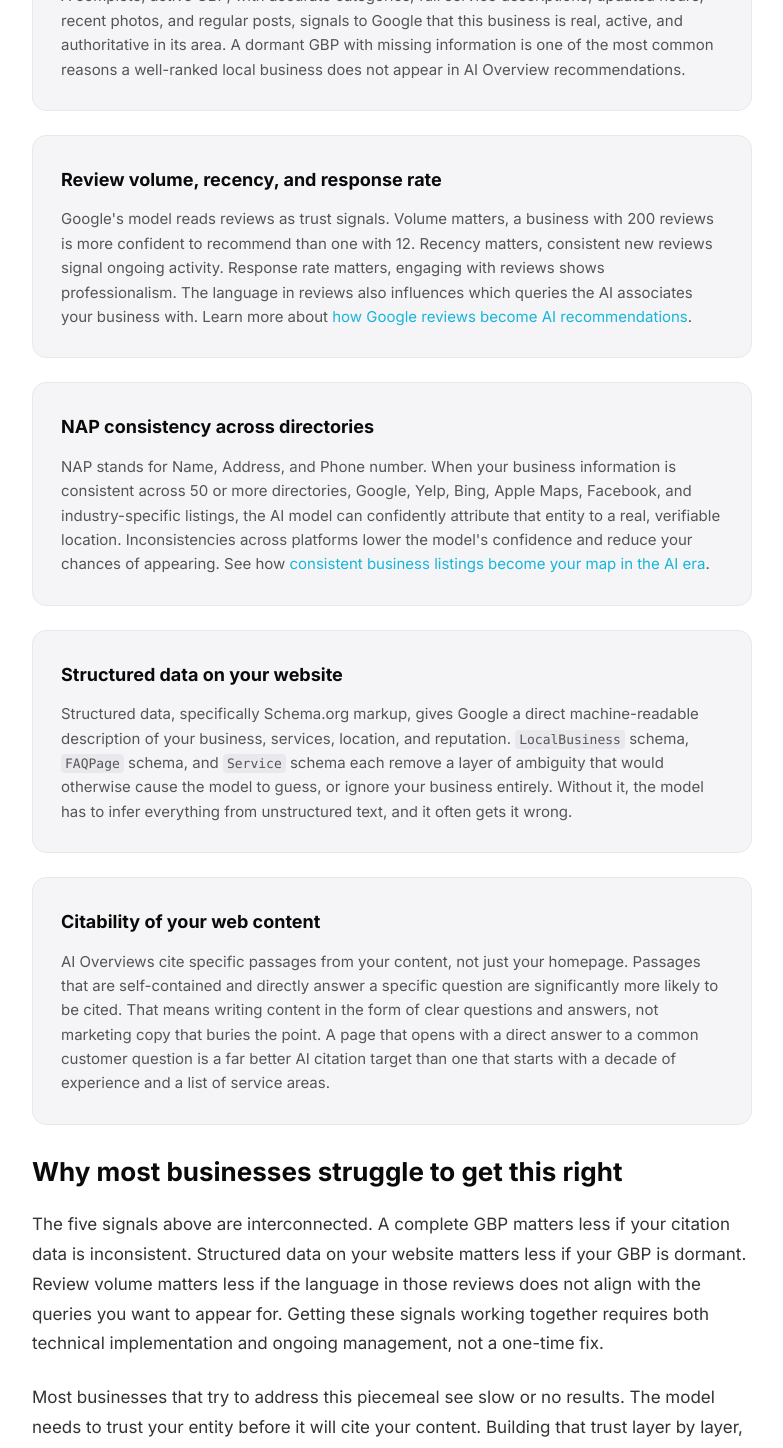
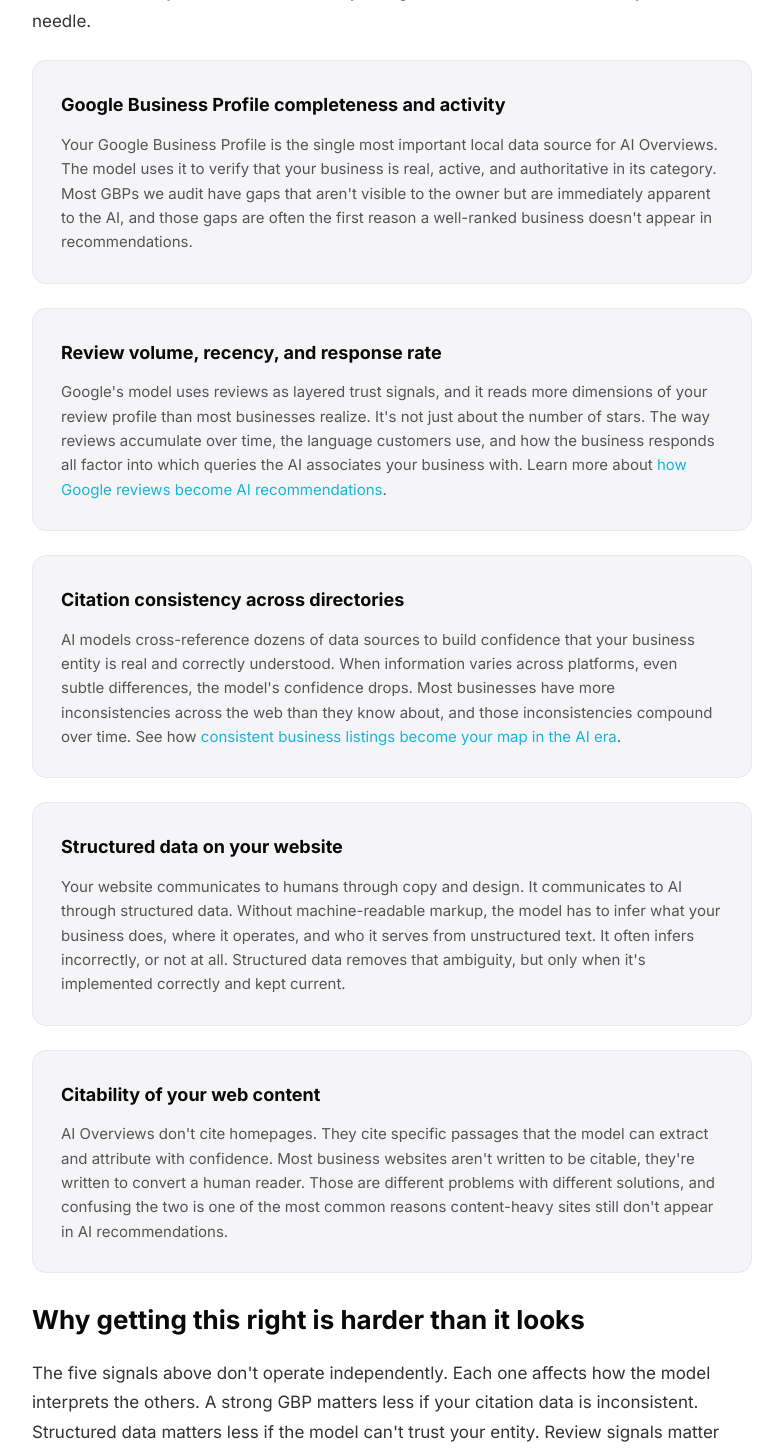
Before and after one commit to stanpord/Shark-Branding-Website, a Next.js app: page /resources/blog-how-to-appear-in-google-ai-overviews in a window 1280 px wide. Shown: the part 1940-3388 px from the top of the page, without its empty margins (248-1031 px from the left). Built offline with nearby package versions, Linux system fonts and the light colour scheme.

Commit message:
Rewrite AI Overviews blog to remove DIY execution detail

```diff
--- a/src/app/resources/blog-how-to-appear-in-google-ai-overviews/page.tsx
+++ b/src/app/resources/blog-how-to-appear-in-google-ai-overviews/page.tsx
@@ -143,53 +143,57 @@
 
             <h2 className="text-[26px] font-bold text-[#0a0a0a] mt-8 mb-4">The five local business signals that matter most</h2>
 
+            <p className="mb-6">
+              Through auditing hundreds of local businesses, we&apos;ve identified five categories of signals that consistently separate businesses appearing in AI Overviews from those that don&apos;t. Knowing these signals exist is the easy part. What&apos;s harder is understanding how they interact, how they&apos;re measured, and why fixing one without the others rarely moves the needle.
+            </p>
+
             <div className="space-y-6 mb-6">
 
               <div className="bg-[#f5f5f7] rounded-[14px] p-7 border border-[#e8e8ed]">
                 <h3 className="text-[18px] font-bold text-[#0a0a0a] mb-3">Google Business Profile completeness and activity</h3>
                 <p className="text-[15px] text-[#555] leading-relaxed">
-                  Your Google Business Profile is the single most important data source for local AI Overviews. A complete, active GBP, with accurate categories, full service descriptions, updated hours, recent photos, and regular posts, signals to Google that this business is real, active, and authoritative in its area. A dormant GBP with missing information is one of the most common reasons a well-ranked local business does not appear in AI Overview recommendations.
+                  Your Google Business Profile is the single most important local data source for AI Overviews. The model uses it to verify that your business is real, active, and authoritative in its category. Most GBPs we audit have gaps that aren&apos;t visible to the owner but are immediately apparent to the AI, and those gaps are often the first reason a well-ranked business doesn&apos;t appear in recommendations.
                 </p>
               </div>
 
               <div className="bg-[#f5f5f7] rounded-[14px] p-7 border border-[#e8e8ed]">
                 <h3 className="text-[18px] font-bold text-[#0a0a0a] mb-3">Review volume, recency, and response rate</h3>
                 <p className="text-[15px] text-[#555] leading-relaxed">
-                  Google&apos;s model reads reviews as trust signals. Volume matters, a business with 200 reviews is more confident to recommend than one with 12. Recency matters, consistent new reviews signal ongoing activity. Response rate matters, engaging with reviews shows professionalism. The language in reviews also influences which queries the AI associates your business with. Learn more about <Link href="/resources/blog-google-reviews-ai-recommendations" className="text-[#18b5d8] hover:underline">how Google reviews become AI recommendations</Link>.
+                  Google&apos;s model uses reviews as layered trust signals, and it reads more dimensions of your review profile than most businesses realize. It&apos;s not just about the number of stars. The way reviews accumulate over time, the language customers use, and how the business responds all factor into which queries the AI associates your business with. Learn more about <Link href="/resources/blog-google-reviews-ai-recommendations" className="text-[#18b5d8] hover:underline">how Google reviews become AI recommendations</Link>.
                 </p>
               </div>
 
               <div className="bg-[#f5f5f7] rounded-[14px] p-7 border border-[#e8e8ed]">
-                <h3 className="text-[18px] font-bold text-[#0a0a0a] mb-3">NAP consistency across directories</h3>
+                <h3 className="text-[18px] font-bold text-[#0a0a0a] mb-3">Citation consistency across directories</h3>
                 <p className="text-[15px] text-[#555] leading-relaxed">
-                  NAP stands for Name, Address, and Phone number. When your business information is consistent across 50 or more directories, Google, Yelp, Bing, Apple Maps, Facebook, and industry-specific listings, the AI model can confidently attribute that entity to a real, verifiable location. Inconsistencies across platforms lower the model&apos;s confidence and reduce your chances of appearing. See how <Link href="/resources/blog-ai-map-consistent-business-listings" className="text-[#18b5d8] hover:underline">consistent business listings become your map in the AI era</Link>.
+                  AI models cross-reference dozens of data sources to build confidence that your business entity is real and correctly understood. When information varies across platforms, even subtle differences, the model&apos;s confidence drops. Most businesses have more inconsistencies across the web than they know about, and those inconsistencies compound over time. See how <Link href="/resources/blog-ai-map-consistent-business-listings" className="text-[#18b5d8] hover:underline">consistent business listings become your map in the AI era</Link>.
                 </p>
               </div>
 
               <div className="bg-[#f5f5f7] rounded-[14px] p-7 border border-[#e8e8ed]">
                 <h3 className="text-[18px] font-bold text-[#0a0a0a] mb-3">Structured data on your website</h3>
                 <p className="text-[15px] text-[#555] leading-relaxed">
-                  Structured data, specifically Schema.org markup, gives Google a direct machine-readable description of your business, services, location, and reputation. <code className="bg-[#e8e8ed] px-1 py-0.5 rounded text-[13px]">LocalBusiness</code> schema, <code className="bg-[#e8e8ed] px-1 py-0.5 rounded text-[13px]">FAQPage</code> schema, and <code className="bg-[#e8e8ed] px-1 py-0.5 rounded text-[13px]">Service</code> schema each remove a layer of ambiguity that would otherwise cause the model to guess, or ignore your business entirely. Without it, the model has to infer everything from unstructured text, and it often gets it wrong.
+                  Your website communicates to humans through copy and design. It communicates to AI through structured data. Without machine-readable markup, the model has to infer what your business does, where it operates, and who it serves from unstructured text. It often infers incorrectly, or not at all. Structured data removes that ambiguity, but only when it&apos;s implemented correctly and kept current.
                 </p>
               </div>
 
               <div className="bg-[#f5f5f7] rounded-[14px] p-7 border border-[#e8e8ed]">
                 <h3 className="text-[18px] font-bold text-[#0a0a0a] mb-3">Citability of your web content</h3>
                 <p className="text-[15px] text-[#555] leading-relaxed">
-                  AI Overviews cite specific passages from your content, not just your homepage. Passages that are self-contained and directly answer a specific question are significantly more likely to be cited. That means writing content in the form of clear questions and answers, not marketing copy that buries the point. A page that opens with a direct answer to a common customer question is a far better AI citation target than one that starts with a decade of experience and a list of service areas.
+                  AI Overviews don&apos;t cite homepages. They cite specific passages that the model can extract and attribute with confidence. Most business websites aren&apos;t written to be citable, they&apos;re written to convert a human reader. Those are different problems with different solutions, and confusing the two is one of the most common reasons content-heavy sites still don&apos;t appear in AI recommendations.
                 </p>
               </div>
 
             </div>
 
-            <h2 className="text-[26px] font-bold text-[#0a0a0a] mt-4 mb-4">Why most businesses struggle to get this right</h2>
+            <h2 className="text-[26px] font-bold text-[#0a0a0a] mt-4 mb-4">Why getting this right is harder than it looks</h2>
 
             <p>
-              The five signals above are interconnected. A complete GBP matters less if your citation data is inconsistent. Structured data on your website matters less if your GBP is dormant. Review volume matters less if the language in those reviews does not align with the queries you want to appear for. Getting these signals working together requires both technical implementation and ongoing management, not a one-time fix.
+              The five signals above don&apos;t operate independently. Each one affects how the model interprets the others. A strong GBP matters less if your citation data is inconsistent. Structured data matters less if the model can&apos;t trust your entity. Review signals matter less if they don&apos;t align with the queries you need to appear for. The model has to trust your business before it will recommend it, and that trust is built across all five dimensions simultaneously.
             </p>
 
             <p>
-              Most businesses that try to address this piecemeal see slow or no results. The model needs to trust your entity before it will cite your content. Building that trust layer by layer, in the right sequence, with active maintenance over time, is what <Link href="/services" className="text-[#18b5d8] hover:underline">our AI visibility work</Link> is designed to do. If you want to see where your business currently stands across all five signals, our <Link href="/free-report" className="text-[#18b5d8] hover:underline">free AI visibility report</Link> tests your business against 20 or more queries and identifies the gaps.
+              Businesses that address these signals one at a time, or hand them off to tools that handle each in isolation, rarely see meaningful results. What moves the needle is a coordinated system maintained over time, not a one-time configuration. If you want to know exactly where your business stands across all five signals today, our <Link href="/free-report" className="text-[#18b5d8] hover:underline">free AI visibility audit</Link> shows you what the model sees, where the gaps are, and what it would take to close them.
             </p>
 
             <h2 className="text-[26px] font-bold text-[#0a0a0a] mt-8 mb-4">A note on timeline</h2>
```
